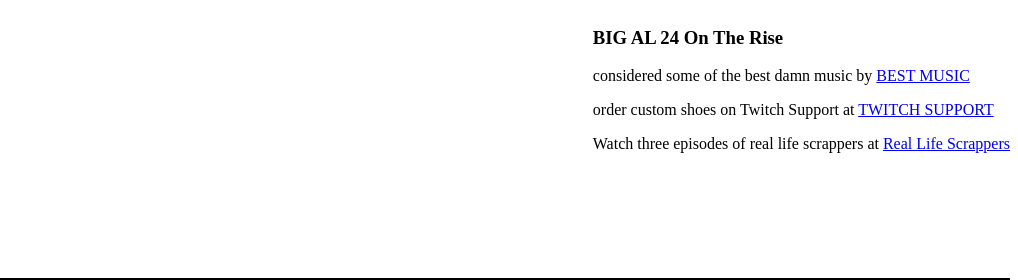
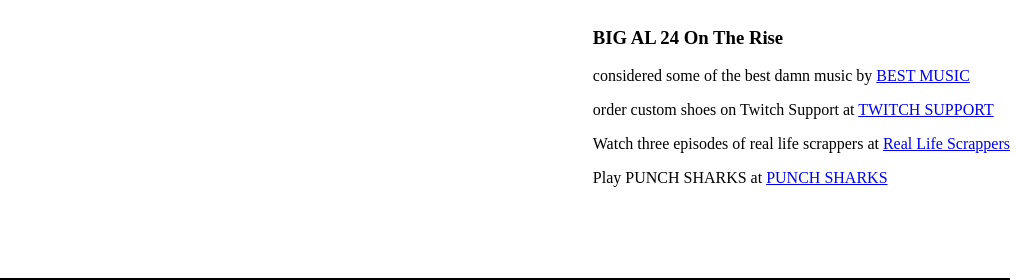
Before and after one commit to bleseneralexander/rapperprofile, a plain HTML site: page index.html in a window 1280 px wide. Shown: the top 280 px of the page, 262-1280 px from the left. Drawn offline with Linux system fonts and the light colour scheme.

Commit message:
Update index.html

```diff
--- a/index.html
+++ b/index.html
@@ -22,7 +22,8 @@
   <h3>BIG AL 24 On The Rise</h3><p></p>
       considered some of the best damn music by <a href="https://bleseneralexander.github.io/BESTMUSIC/">BEST MUSIC</a><p></p>
   order custom shoes on Twitch Support at <a href="https://bleseneralexander.github.io/TWITCHSUPPORT/">TWITCH SUPPORT</a><p></p>
-      Watch three episodes of real life scrappers at <a href="http://bleseneralexander.github.io/scratchback2/">Real Life Scrappers</a>
+      Watch three episodes of real life scrappers at <a href="http://bleseneralexander.github.io/scratchback2/">Real Life Scrappers</a><p></p>
+      Play PUNCH SHARKS at <a href="https://bleseneralexander.github.io/punchsharks/">PUNCH SHARKS</a>
     </div>
     <div class="left">
     <img src="D93206A6-FBD2-4E6D-BC1D-0E4208D7A33F.JPG" width="250" height="250"></img>
```
